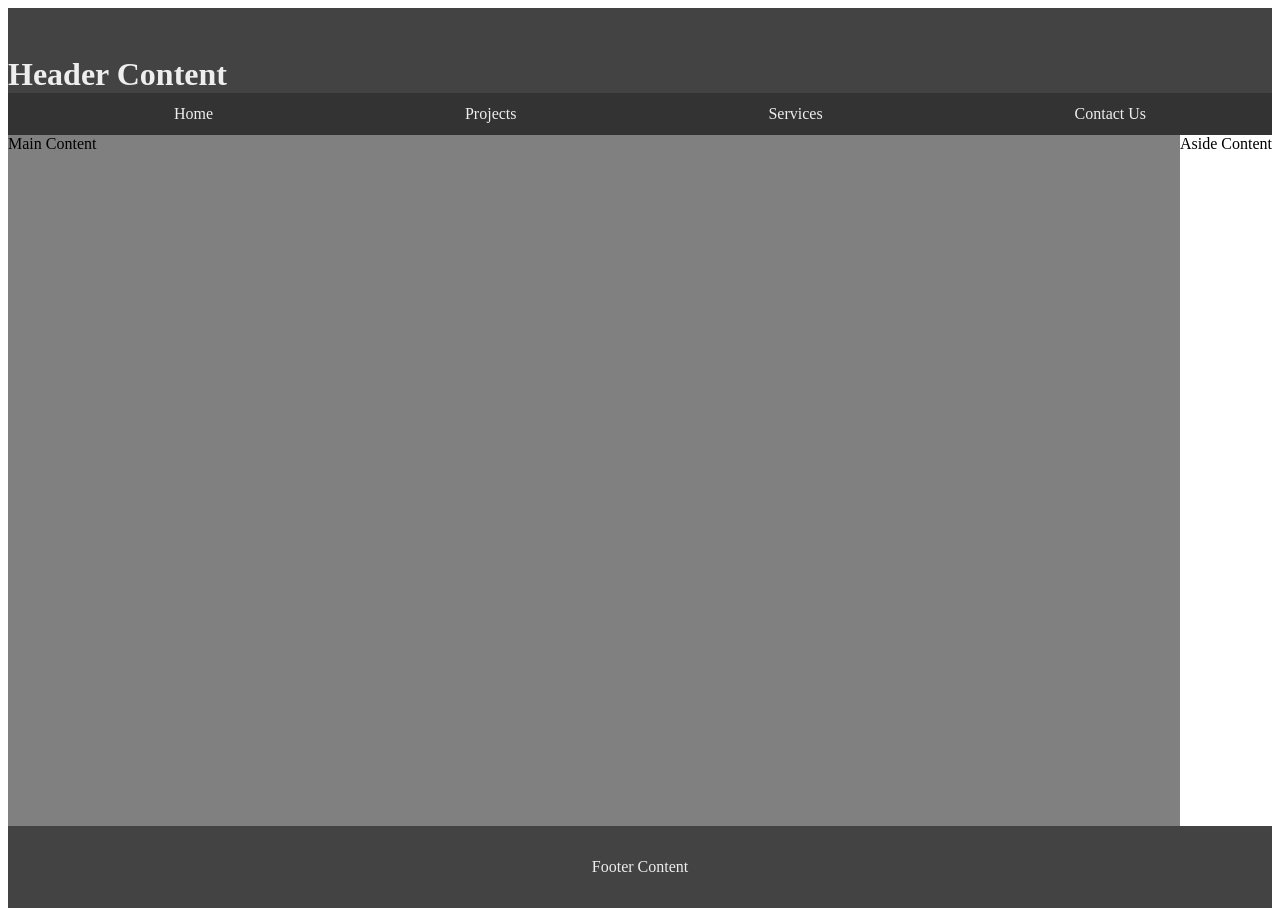
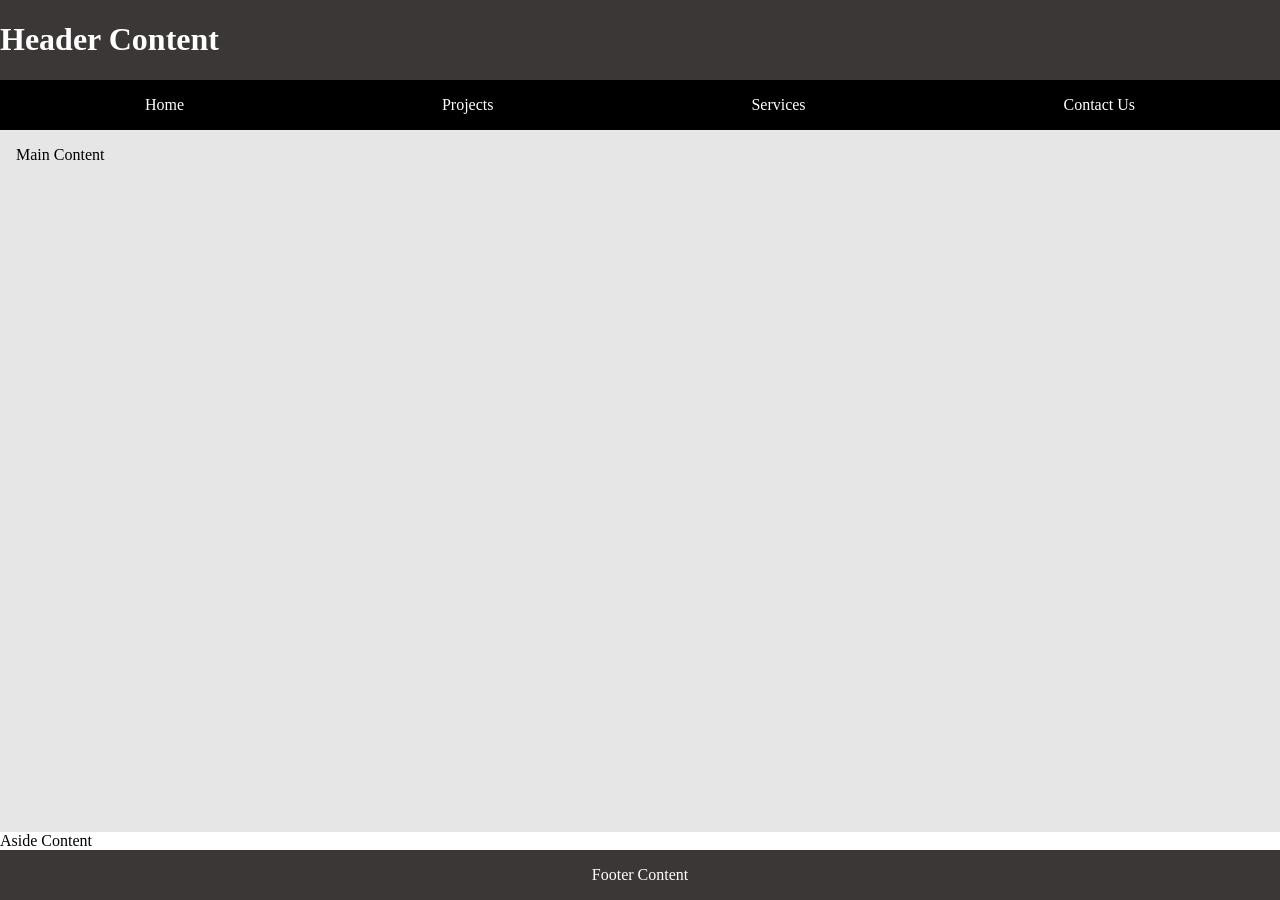

Week01indextarea

--- a/Week01/styles/layout.css
+++ b/Week01/styles/layout.css
@@ -1,77 +1,55 @@
 body {
-    display: grid;
-    height: 100vh;
-    grid-template: auto 1fr auto / 300px 1fr auto;
-}
-
-header {
-    color: #eee;
-    background: rgb(68, 67, 67);
-    grid-column: 1 / 4;
-    display: flex;
-    flex-direction: column;
-    justify-content: flex-end;
-    padding: 1;
-    padding-top: 3rem;
-}
-
-header h1 {
     margin: 0;
-
-    padding: 1;
+    display: grid;
+    grid-template-rows: auto 1fr auto;
+    min-height: 100vh;
 }
 
-main {
-    background: grey;
-    grid-column: 1 / 3;
-    color: black;
+.content {
+    display: grid;
+    grid-template-columns: 3fr 1fr;
 }
 
-.right-sidebar {
-    background: white;
-    grid-column: 3 / 4;
-}
-
-footer {
-    background: rgb(68, 67, 67);
-    padding: 2rem;
-    text-align: center;
-    grid-column: 1 / 4;
-    color:#eee;
-
+nav ul{
     display: flex;
-    justify-content: center;
-    align-items: flex-start;
-}
-
-
-nav {
+    justify-content: space-around;
+    list-style: none;
     margin: 0;
     padding: 0;
-}
-.navigation {
-    list-style: none;
-    display: flex;
-    flex-wrap: wrap;
-    background-color: #333;
-    align-items: center;
-    margin: 0;
-}
-.navigation li {
-    flex: 1 1 auto;
     
 }
 
-.navigation a {
-    display: block;
-    color: #eee;
-    padding: 0.75rem;
-    text-decoration: none;
-    text-align: center;
+nav {
+    padding: 1rem;
+    background-color: black;
 }
 
-.navigation a:hover {
-    font-weight: 700;
-    text-decoration: underline;
-    text-decoration-color: yellow;
+nav a {
+    text-decoration: none;
+    color: white;
+}
+
+header{
+    background-color: #3c3737;
+
+}
+h1{
+    color: white; 
+}
+
+main{
+    padding: 1rem;
+    background-color: #e6e6e6;
+}
+
+aside{
+    padding: 1rem;
+    background-color: #f2f2f2;
+}
+
+footer{
+    padding: 1rem;
+    background-color: #3c3737;
+    color: white;
+    text-align: center;
 }
